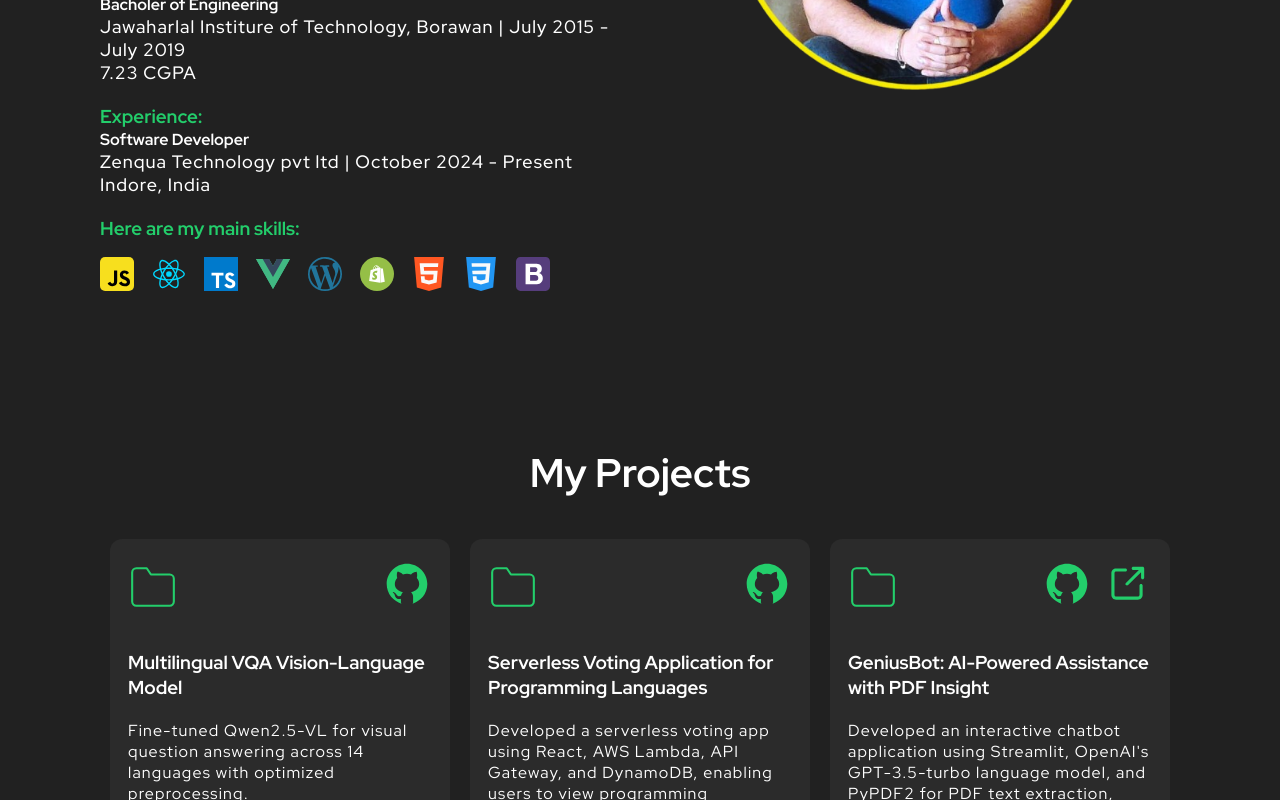
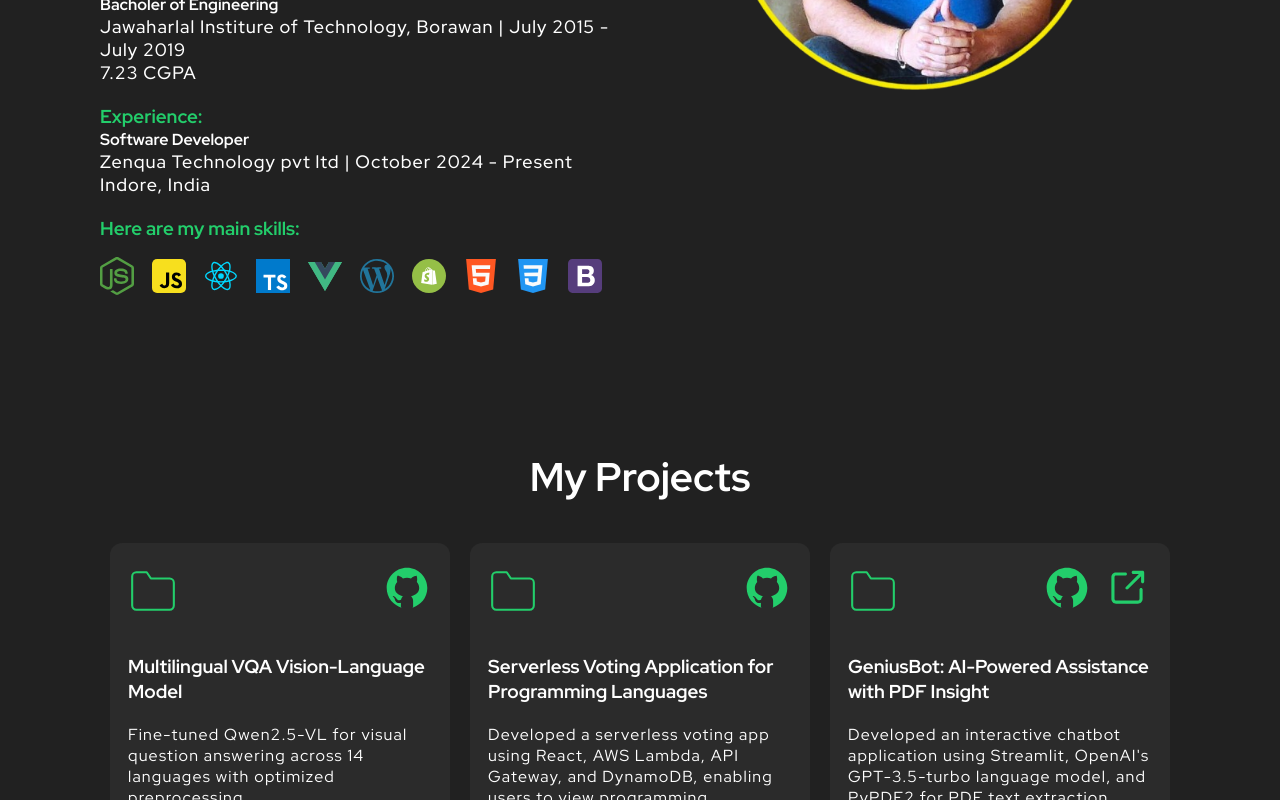
Before and after one commit to rahul54817/rahul-portfolio, a React (Create React App) app: page / in a window 1280 px wide. Shown: the part 1023-1823 px from the top of the page. Built offline with nearby package versions, Linux system fonts and the light colour scheme.

Commit message:
add nodejs skill

```diff
--- a/src/components/About/About.tsx
+++ b/src/components/About/About.tsx
@@ -7,7 +7,7 @@ import shopify from "../../assets/shopify.svg";
 import htmlIcon from "../../assets/html-icon.svg";
 import cssIcon from "../../assets/css-icon.svg";
 import jsIcon from "../../assets/js-icon.svg";
-// import nodeIcon from "../../assets/node-icon.svg";
+import nodeIcon from "../../assets/node-icon.svg";
 import reactIcon from "../../assets/react-icon.svg";
 import typescriptIcon from "../../assets/typescript-icon.svg";
 import vueIcon from "../../assets/vue-icon.svg";
@@ -61,11 +61,11 @@ export function About() {
               <img src={python} alt="python" />
             </ScrollAnimation>
           </div> */}
-          {/* <div className="hability">
+          <div className="hability">
             <ScrollAnimation animateIn="fadeInUp" delay={0.11 * 1000}>
-              <img src={java} alt="java" />
+              <img src={nodeIcon} alt="java" />
             </ScrollAnimation>
-          </div> */}
+          </div>
           <div className="hability">
             <ScrollAnimation animateIn="fadeInUp" delay={0.12 * 1000}>
               <img src={jsIcon} alt="JavaScript" />
@@ -115,7 +115,7 @@ export function About() {
       </div>
       <div className="about-image">
         <ScrollAnimation animateIn="fadeInRight" delay={0.21 * 1000}>
-          <img src={RshulYadav} alt="Rahul Singh" />
+          <img src={RshulYadav} alt="Rahul yadav" />
         </ScrollAnimation>
       </div>
     </Container>
```
